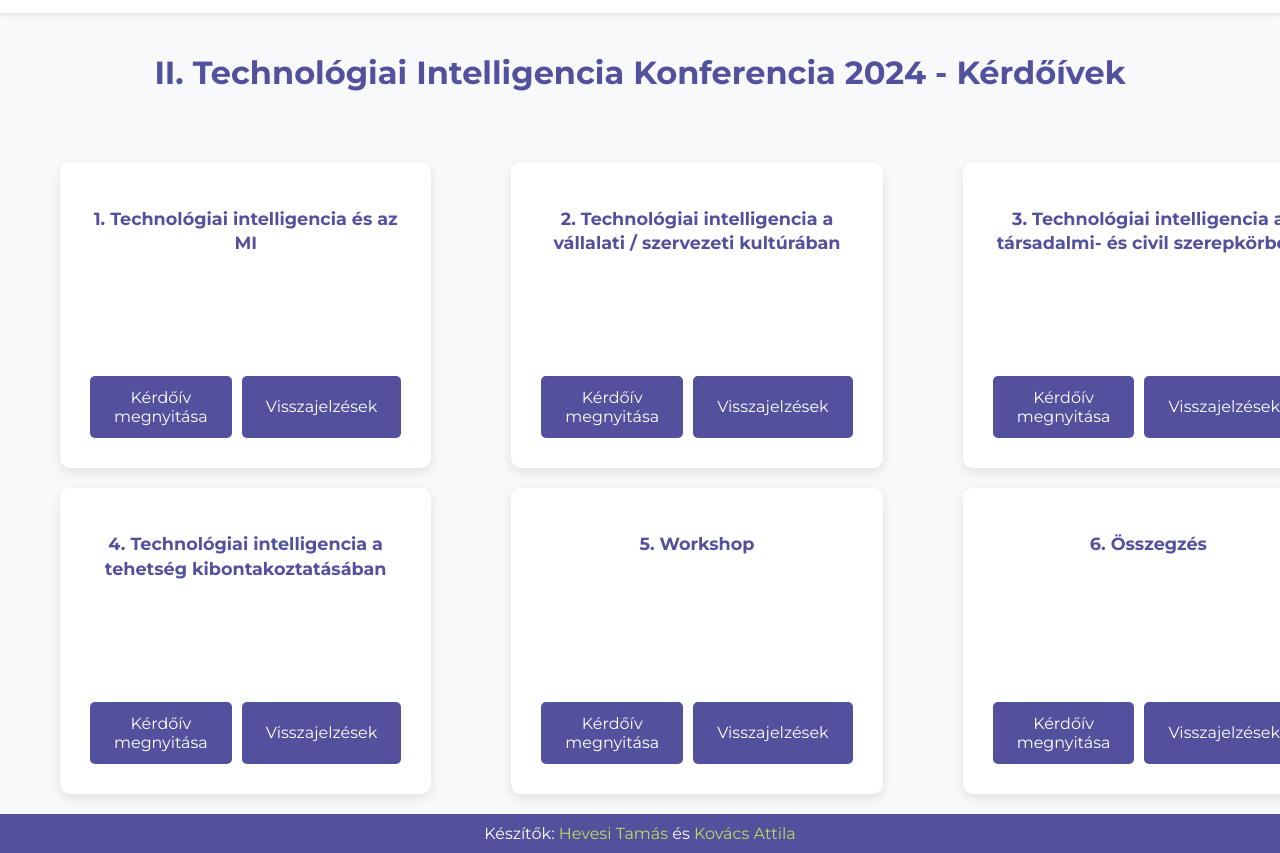
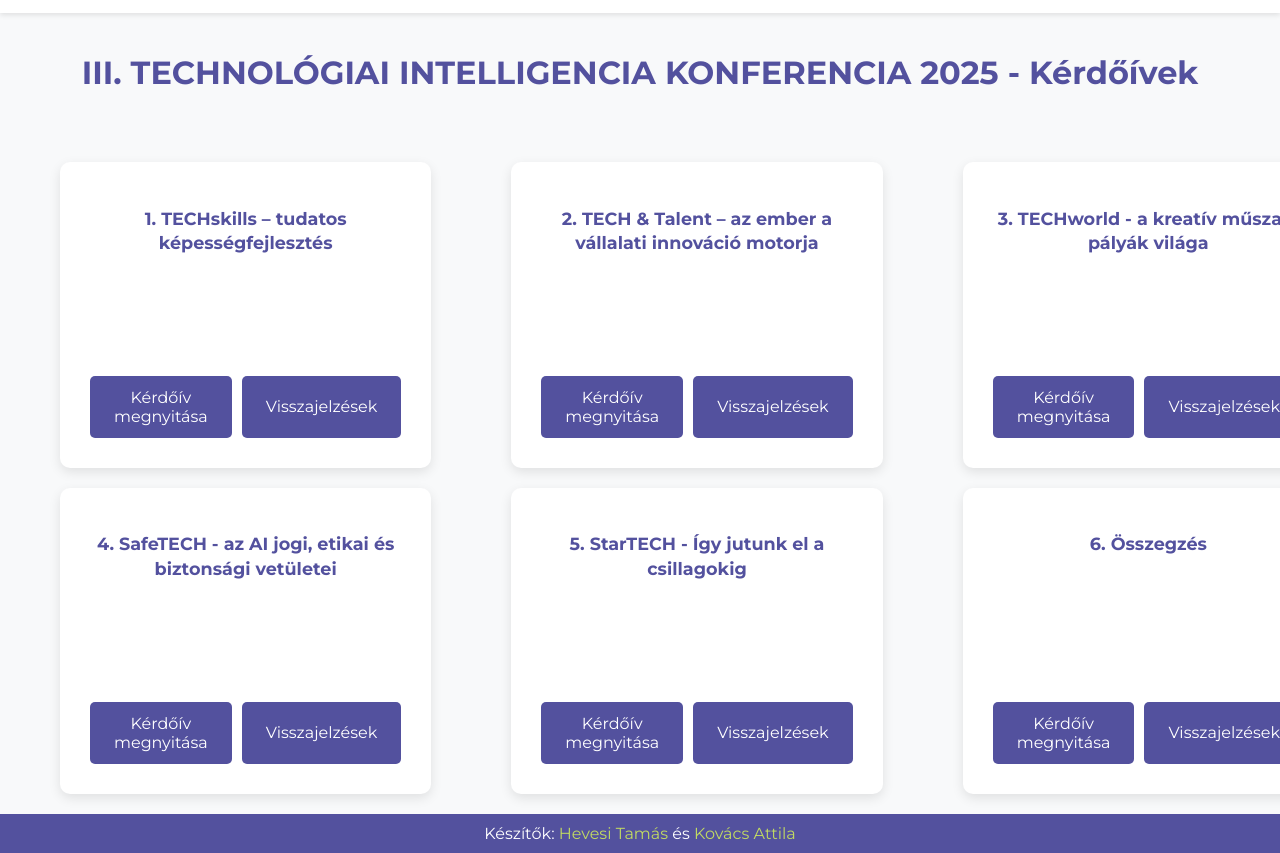
Before and after one commit to Froxy555/Tech4Study_Survey, a website: page public/index.html in a window 1280 px wide. Shown: the part 63-916 px from the top of the page. Drawn offline with Linux system fonts and the light colour scheme; a script that the page names is missing.

Commit message:
Update index.html

```diff
--- a/public/index.html
+++ b/public/index.html
@@ -246,12 +246,12 @@
     </header>
 
     <div class="container">
-        <h1>II. Technológiai Intelligencia Konferencia 2024 - Kérdőívek</h1>
+        <h1>III. TECHNOLÓGIAI INTELLIGENCIA KONFERENCIA 2025 - Kérdőívek</h1>
 
         <div class="surveys-grid">
             <div class="survey-card">
                 <div class="card-content">
-                    <h2 class="survey-title">1. Technológiai intelligencia és az MI</h2>
+                    <h2 class="survey-title">1. TECHskills – tudatos képességfejlesztés</h2>
                     <div id="qr1" class="qr-code"></div>
                 </div>
                 <div class="buttons-container">
@@ -262,7 +262,7 @@
 
             <div class="survey-card">
                 <div class="card-content">
-                    <h2 class="survey-title">2. Technológiai intelligencia a vállalati / szervezeti kultúrában</h2>
+                    <h2 class="survey-title">2. TECH & Talent – az ember a vállalati innováció motorja</h2>
                     <div id="qr2" class="qr-code"></div>
                 </div>
                 <div class="buttons-container">
@@ -273,7 +273,7 @@
 
             <div class="survey-card">
                 <div class="card-content">
-                    <h2 class="survey-title">3. Technológiai intelligencia a társadalmi- és civil szerepkörben</h2>
+                    <h2 class="survey-title">3. TECHworld - a kreatív műszaki pályák világa</h2>
                     <div id="qr3" class="qr-code"></div>
                 </div>
                 <div class="buttons-container">
@@ -284,7 +284,7 @@
 
             <div class="survey-card">
                 <div class="card-content">
-                    <h2 class="survey-title">4. Technológiai intelligencia a tehetség kibontakoztatásában</h2>
+                    <h2 class="survey-title">4. SafeTECH - az AI jogi, etikai és biztonsági vetületei</h2>
                     <div id="qr4" class="qr-code"></div>
                 </div>
                 <div class="buttons-container">
@@ -295,7 +295,7 @@
 
             <div class="survey-card">
                 <div class="card-content">
-                    <h2 class="survey-title">5. Workshop</h2>
+                    <h2 class="survey-title">5. StarTECH - Így jutunk el a csillagokig</h2>
                     <div id="qr5" class="qr-code"></div>
                 </div>
                 <div class="buttons-container">
```
